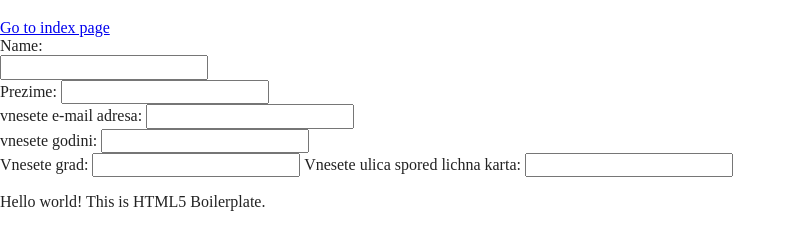
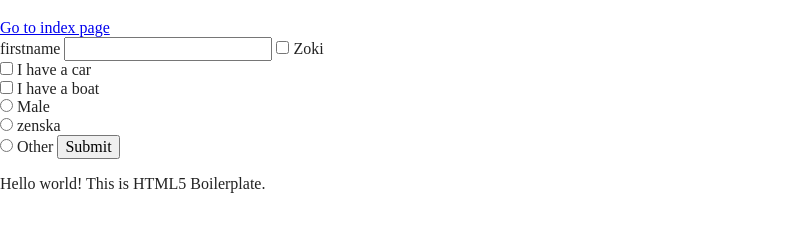
Before and after one commit to zoranrist/zoranrist, a website built with Parcel: page second.html in a window 1280 px wide. Shown: the part 61-310 px from the top of the page, without its empty margins (0-796 px from the left). Built offline with nearby package versions, Linux system fonts and the light colour scheme.

Commit message:
novi-input-komandi

```diff
--- a/js/main.js
+++ b/js/main.js
@@ -0,0 +1,20 @@
+// Assign DOM objects to JavaScript variables
+let form = document.getElementById("first-form");
+let pre = document.getElementById("preview");
+
+form.onsubmit = (e) => {
+  e.preventDefault();
+  let formData = new FormData(form);
+  let preview = {};
+
+  // Display the key/value pairs of the formData
+  for (var pair of formData.entries()) {
+    // this line shows in console -- open your browser console (F12)
+    console.log(`${pair[0]}: ${pair[1]}`);
+    // this line shows in the preview tag in the HTML document
+    Object.assign(preview, { [pair[0]]: pair[1] });
+  }
+
+  // this line populates the pre tag programatically
+  pre.innerHTML = JSON.stringify(preview);
+};
--- a/second.html
+++ b/second.html
@@ -28,30 +28,29 @@
       <a href="/">Go to index page</a>
     </header>
     <main>
-      <form>
-        <label>Name:</label><br />
-        <input type="text" />
+      <form id="first-form">
+        <label for="name">firstname</label>
+        <input type="text" id="name" name="firstname" />
+        <input type="checkbox" id="vehicle1" name="vehicle1" value="Bike" />
+        <label for="vehicle1"> Zoki</label><br />
+        <input type="checkbox" id="vehicle2" name="vehicle2" value="Car" />
+        <label for="vehicle2"> I have a car</label><br />
+        <input type="checkbox" id="vehicle3" name="vehicle3" value="Boat" />
+        <label for="vehicle3"> I have a boat</label><br />
+        <input type="radio" id="male" name="gender" value="male" />
+        <label for="male">Male</label><br />
+        <input type="radio" id="female" name="gender" value="female" />
+        <label for="female">zenska</label><br />
+        <input type="radio" id="other" name="gender" value="other" />
+        <label for="other">Other</label>
+        <input
+          type="hidden"
+          name="hidden_field"
+          value="value of hidden field"
+        />
+        <input type="submit" value="Submit" />
       </form>
-      <form>
-        <label>Prezime:</label>
-        <input type="text" />
-      </form>
-      <form>
-        <label>vnesete e-mail adresa:</label>
-        <input type="text" />
-      </form>
-      <form>
-        <label>vnesete godini:</label>
-        <input type="text" />
-      </form>
-      <form>
-        <label>Vnesete grad:</label>
-        <input type="text />"
-      </form>
-      <form>
-        <label for="name">Vnesete ulica spored lichna karta:</label>
-        <input type="text" id="name" name="first_name" /><br />
-      </form>
+      <pre id="preview"></pre>
     </main>
     <footer></footer>
 
```
